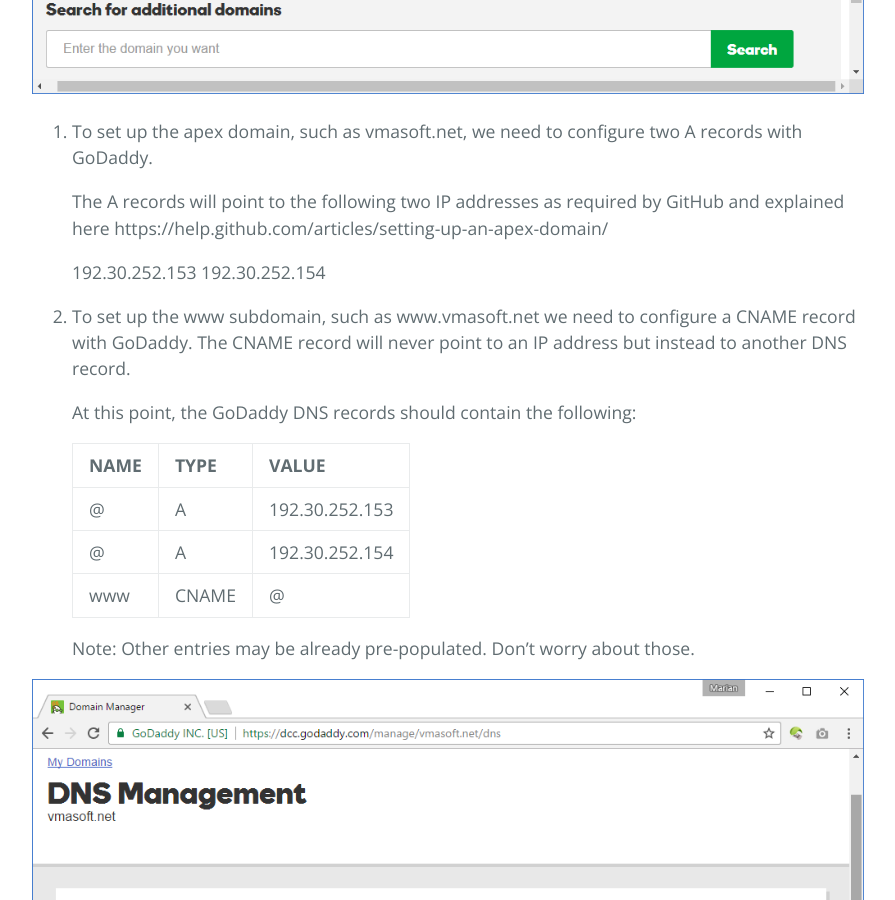
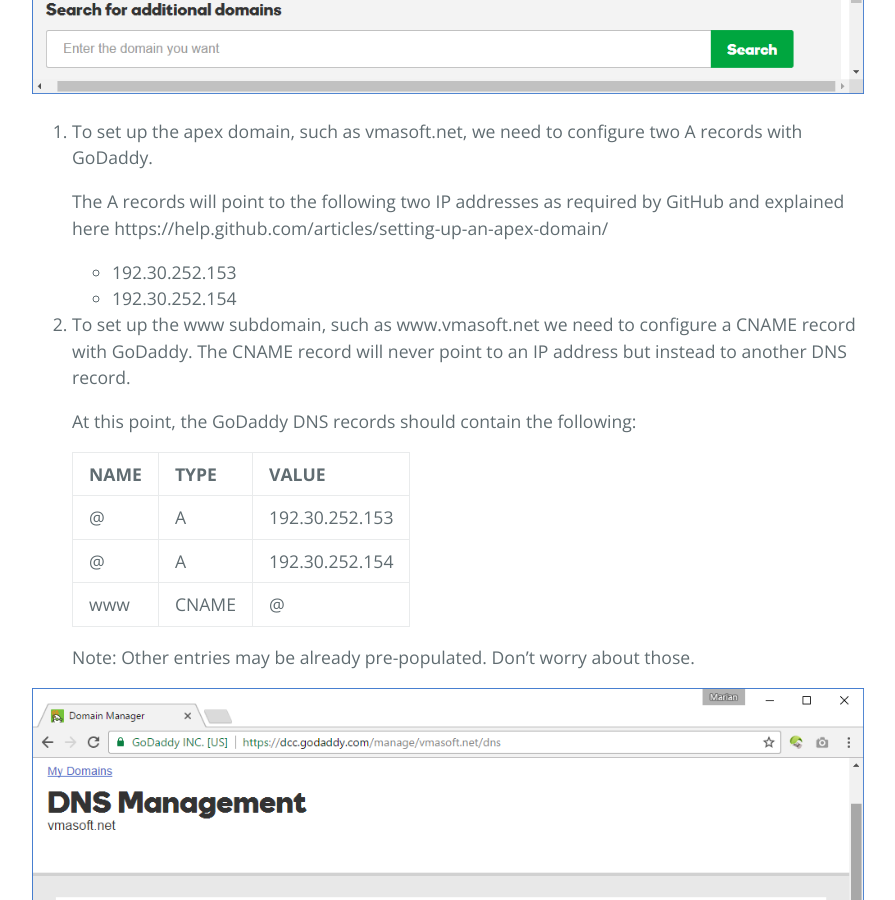
Before and after one commit to mveteanu/CodeAvenger, a Jekyll site: the page built from _posts/2017-01-09-Add-a-custom-domain-to-a-GitHub-repository.md, in a window 1280 px wide and 900 px high, scrolled down 3545 px. Shown: the whole window, without its empty margins (192-1087 px from the left). Built offline with Jekyll 4.4.1, drawn with Linux system fonts in a browser that asks for light colours; nearby versions of some CDN libraries; our own code applies the rules of GitHub Pages for plain Markdown files.

```diff
--- a/_posts/2017-01-09-Add-a-custom-domain-to-a-GitHub-repository.md
+++ b/_posts/2017-01-09-Add-a-custom-domain-to-a-GitHub-repository.md
@@ -77,8 +77,8 @@ Go back to GoDaddy and enter the "Manage DNS" section for your domain.
    The A records will point to the following two IP addresses as required by GitHub and explained here
    https://help.github.com/articles/setting-up-an-apex-domain/
 
-   192.30.252.153
-   192.30.252.154
+   - 192.30.252.153
+   - 192.30.252.154
 
 2. To set up the www subdomain, such as www.vmasoft.net we need to configure a CNAME record with GoDaddy.
 The CNAME record will never point to an IP address but instead to another DNS record.
```
